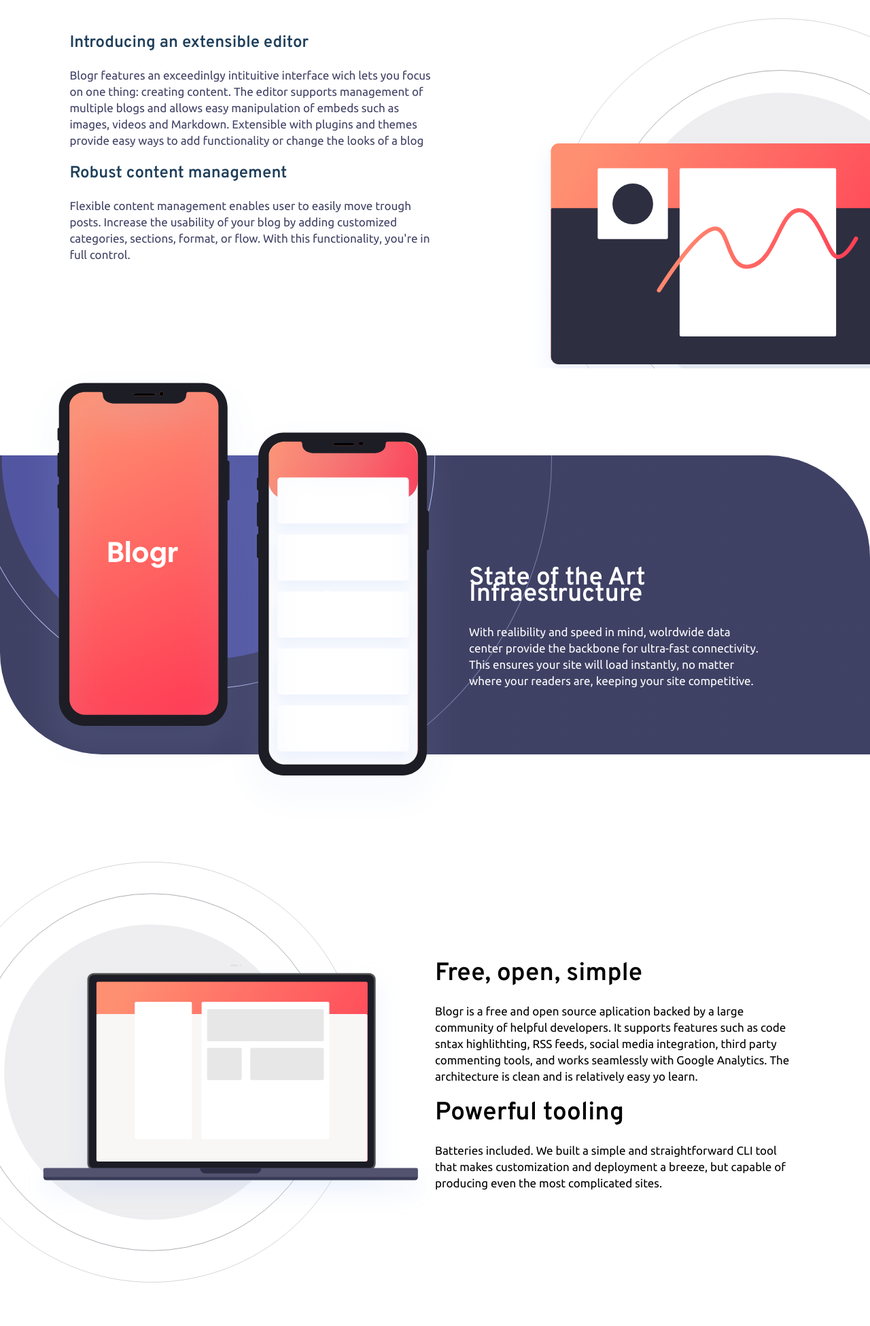
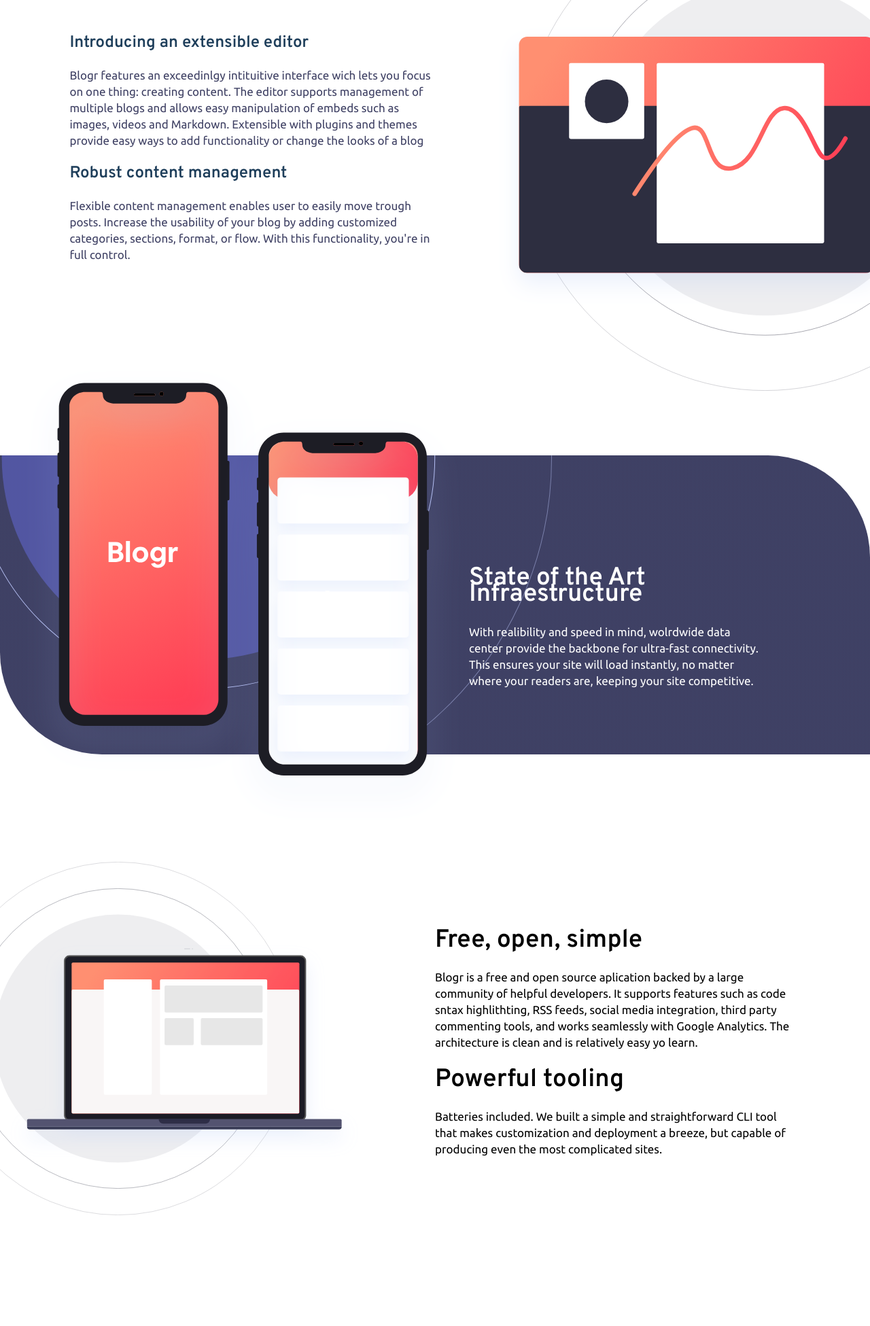
Before and after one commit to altovoy/Blogr-LandingPage, a plain HTML site: page index.html in a window 1280 px wide. Shown: the part 745-2696 px from the top of the page at 68% size. Drawn offline with Linux system fonts and the light colour scheme.

Commit message:
Full responsive

```diff
--- a/css/styles.css
+++ b/css/styles.css
@@ -48,12 +48,12 @@ body{
     max-width: 1440px;
     margin: auto;
     margin-top: 0;
+    overflow: hidden;
 }
 
 .mid-container {
     padding: 30px 8vw;
     height: inherit;
-    overflow: hidden;
 }
 
 .header{
@@ -101,6 +101,7 @@ body{
     text-align: center;
     box-shadow: 0px 8px 16px 0px rgba(0,0,0,0.2);
     border-radius: 10px;
+    z-index: 2;
 }
 
 .burger .dropdown {
@@ -492,3 +493,22 @@ footer ul {
 
 
 }
+
+
+@media only screen and (min-width: 1200px) {
+
+    #simple img {
+        width: 120%;
+    }
+
+    #state-art img {
+        width: 50%;
+    }
+
+    #designed-future img {
+        top: -20%;
+        width: 70%;
+    }
+
+
+}
```
